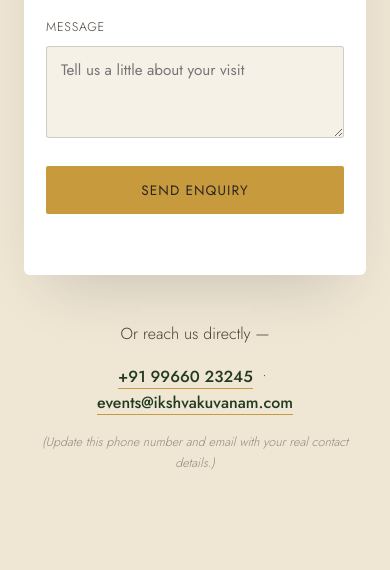
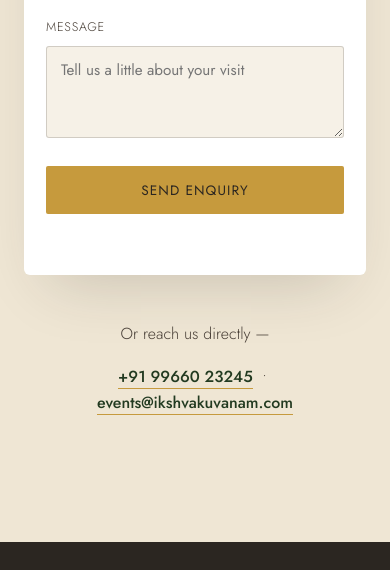
Before and after one commit to kranthi-arveti/ikshvaku-vanam, a website: page index.html in a window 390 px wide. Shown: the part 7862-8432 px from the top of the page. Drawn offline with Linux system fonts and the light colour scheme.

Commit message:
Remove placeholder contact hint text
Phone and email are real now, so the "update these" reminder is no
longer needed. Also drops the now-unused .stay-contact-hint CSS rule.

```diff
--- a/css/style.css
+++ b/css/style.css
@@ -379,7 +379,6 @@ h2.center { text-align: center; max-width: 640px; margin-left: auto; margin-righ
   color: var(--stone);
 }
 .stay-contact a { color: var(--green-deep); font-weight: 500; text-decoration: none; border-bottom: 1px solid var(--gold); }
-.stay-contact-hint { font-size: 0.78rem; color: rgba(74,64,56,0.55); font-style: italic; margin-top: 8px; }
 
 /* Footer */
 .site-footer { background: var(--stone-dark); color: rgba(246,241,231,0.7); padding: 50px 0 30px; }
--- a/index.html
+++ b/index.html
@@ -300,7 +300,6 @@
       <div class="stay-contact">
         <p>Or reach us directly —</p>
         <p><a href="tel:+919966023245">+91 99660 23245</a> &nbsp;&bull;&nbsp; <a href="mailto:events@ikshvakuvanam.com">events@ikshvakuvanam.com</a></p>
-        <p class="stay-contact-hint">(Update this phone number and email with your real contact details.)</p>
       </div>
     </div>
   </section>
```
